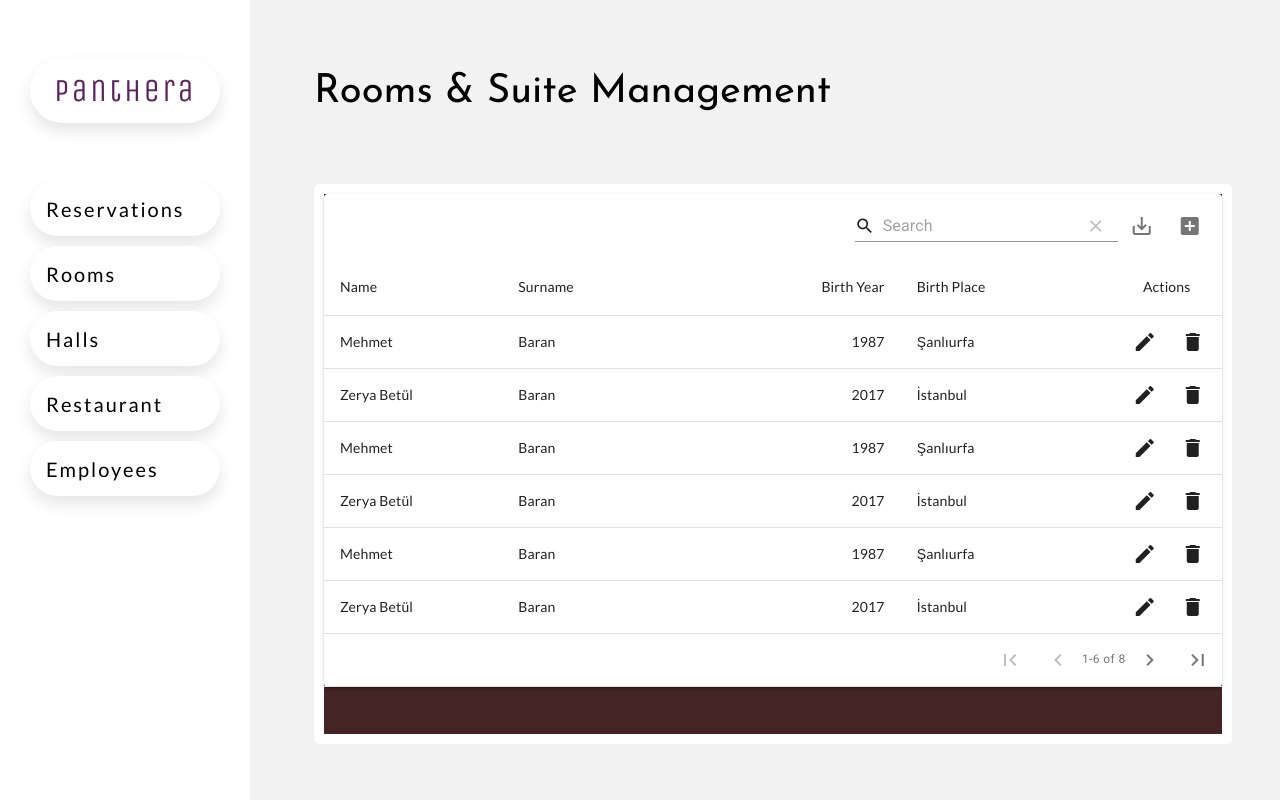
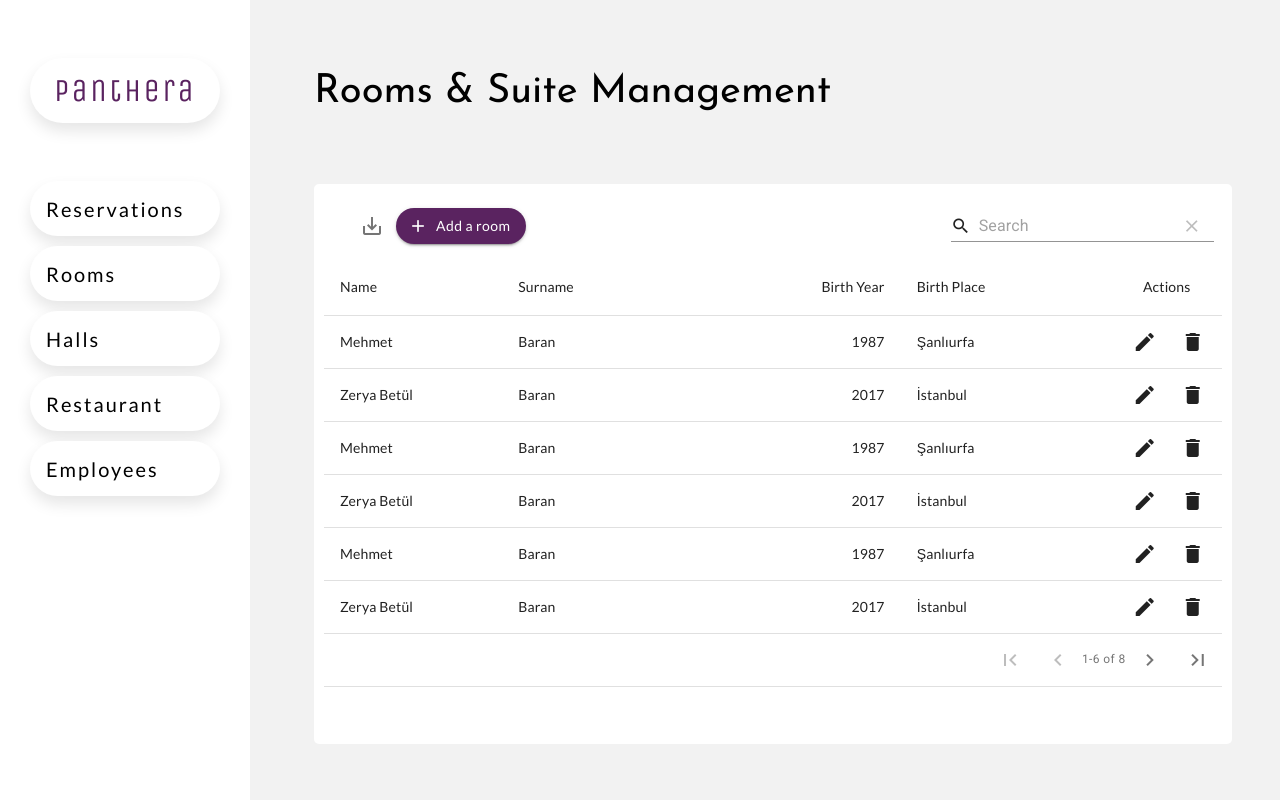
Before and after one commit to supun-priyashan/panthera-hotel-management-system, a React (Create React App) app in the folder client/: page /rooms in a window 1280 px wide. Built offline with nearby package versions, Linux system fonts and the light colour scheme.

Commit message:
Added proper styling to material table

```diff
--- a/client/src/App.css
+++ b/client/src/App.css
@@ -46,8 +46,7 @@
 .table-container{
   width: 100%;
   height: 100%;
-  padding: 0;
-  background-color: #442424;
+  padding: 0px;
 }
 
 .wrap {
--- a/client/src/components/views/Rooms/Rooms.js
+++ b/client/src/components/views/Rooms/Rooms.js
@@ -1,9 +1,9 @@
-import React, {forwardRef} from 'react';
-import MaterialTable from "material-table";
-import {Fab} from "@material-ui/core";
+import React from 'react';
+import MaterialTable from 'material-table'
+import {Button,  Icon, Paper} from "@material-ui/core";
 
 export const Rooms = () => {
-    const myTextIcon = React.useRef(null);
+
 
     return (
         <div className={'content'}>
@@ -44,7 +44,7 @@ export const Rooms = () => {
                             {
                                 icon: 'delete',
                                 tooltip: 'Delete User',
-                                onClick: (event, rowData) => alert("You want to delete " + rowData.name),
+
                             },
                             {
                                 icon: "add_box",
@@ -56,6 +56,73 @@ export const Rooms = () => {
                                 }
                             }
                         ]}
+                        components={{
+                            Container: props => <Paper {...props} elevation={0}/>,
+                            Action:
+                                props => {
+                                    if(props.action.icon === 'edit'){
+                                        return(
+                                            <button
+                                                class="MuiButtonBase-root
+                                                MuiIconButton-root MuiIconButton-colorInherit"
+                                                tabindex="0"
+                                                type="button"
+                                                title="Edit User"
+                                                onClick={(event, rowData) => alert("You edited " + props.data.name)}
+                                            >
+                                                <span class="MuiIconButton-label">
+                                                    <span class="material-icons MuiIcon-root"
+                                                          aria-hidden="true">
+                                                        edit
+                                                    </span>
+                                            </span>
+                                                <span class="MuiTouchRipple-root"></span>
+                                            </button>
+                                        )
+                                    }
+                                    if(props.action.icon === 'delete'){
+                                        return(
+                                            <button
+                                                class="MuiButtonBase-root MuiIconButton-root MuiIconButton-colorInherit"
+                                                tabindex="0"
+                                                type="button"
+                                                title="Delete User"
+                                                onClick={(event, rowData) => alert("You deleted " + props.data.name)}
+                                            >
+                                                <span
+                                                    class="MuiIconButton-label">
+                                                    <span class="material-icons MuiIcon-root"
+                                                          aria-hidden="true">
+                                                        delete
+                                                    </span>
+                                                </span>
+                                                <span class="MuiTouchRipple-root"></span>
+                                            </button>
+                                        )
+                                    }
+                                    if(props.action.icon === 'add_box'){
+                                        return(
+                                            <Button
+                                                onClick={(event) => props.action.onClick(event, props.data)}
+                                                variant="contained"
+                                                startIcon={<Icon>add</Icon>}
+                                                style={{
+                                                    textTransform: 'none',
+                                                    borderRadius: 35,
+                                                    backgroundColor: '#5a2360',
+                                                    fontFamily: 'Roboto',
+                                                    color:'white',
+                                                }}
+                                                size="medium"
+                                            >
+                                                Add a room
+                                            </Button>
+                                        )
+                                    }
+                                }
+
+                        }}
+
                         options={{
                             actionsColumnIndex: -1,
                             tableLayout: 'auto',
@@ -64,6 +131,7 @@ export const Rooms = () => {
                             pageSize: 6,
                             pageSizeOptions: [6],
                             showTitle: false,
+                            toolbarButtonAlignment: 'left',
                         }}
                     />
                 </div>
```
